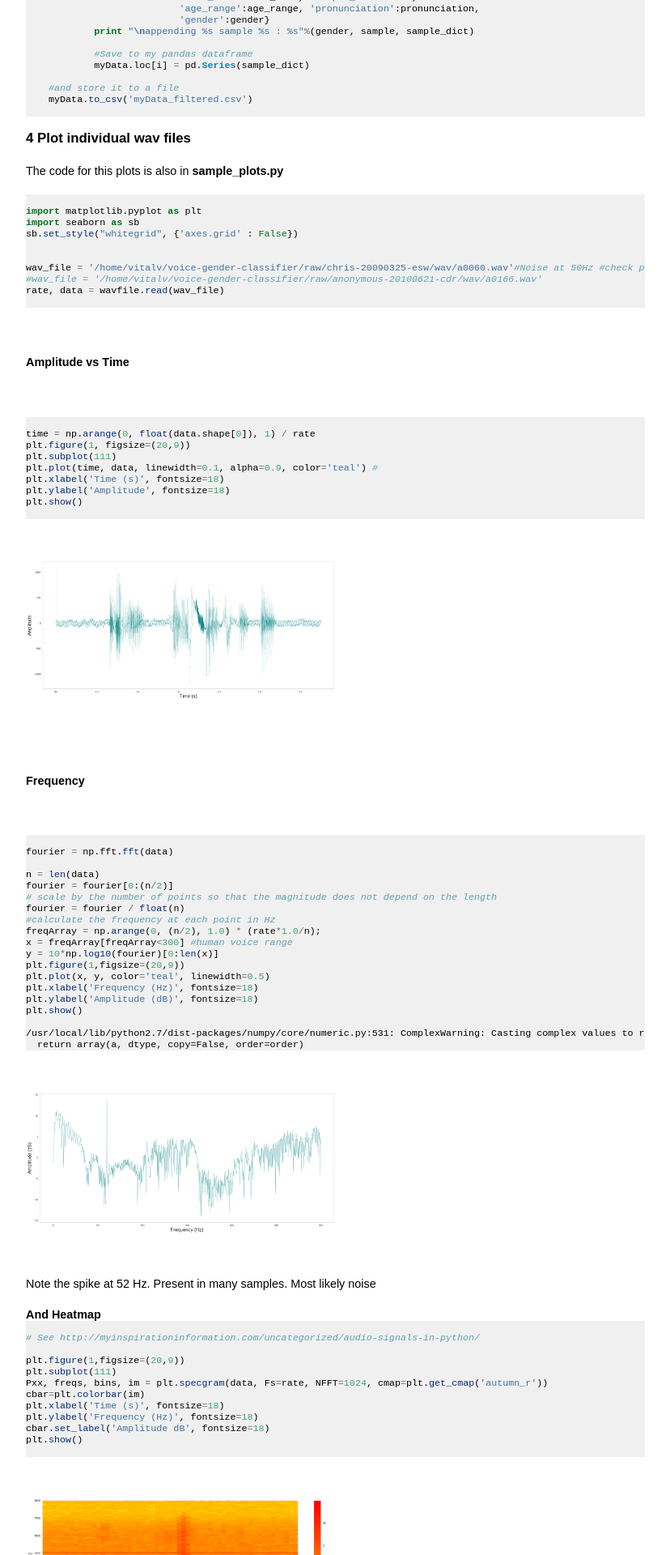
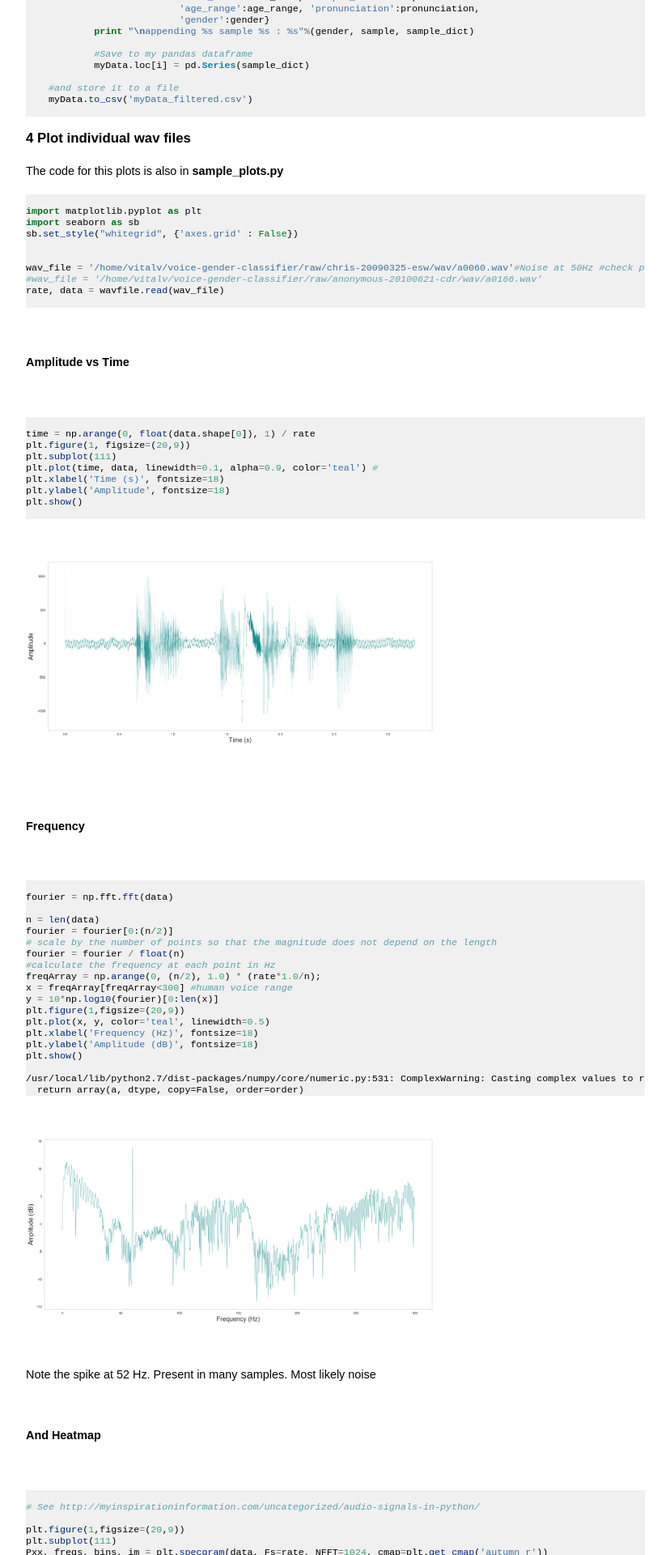
Before and after one commit to vitalv/vitalv.github.io, a Jekyll site: the page built from _projects/voice-gender-classifier.md, in a window 1280 px wide. Shown: the part 4480-6400 px from the top of the page at 81% size, without its empty margins (234-1062 px from the left). Built offline with Jekyll 4.4.1, drawn with Linux system fonts in a browser that asks for light colours.

Commit message:
things and stuff

````diff
--- a/_projects/voice-gender-classifier.md
+++ b/_projects/voice-gender-classifier.md
@@ -364,7 +364,7 @@
 ```
 
 
-![png](img/output_32_0.png){:height="50%" width="50%"}
+![png](img/output_32_0.png){:height="66%" width="66%"}
 
 <br>
 #### Frequency
@@ -395,12 +395,13 @@
 
 
 
-![png](img/output_34_1.png){:height="50%" width="50%"}
+![png](img/output_34_1.png){:height="66%" width="66%"}
 
 Note the spike at 52 Hz. Present in many samples. Most likely noise
 
+<br>
 #### And Heatmap
-
+<br>
 
 ```python
 
@@ -418,7 +419,7 @@
 ```
 
 
-![png](img/output_37_0.png){:height="50%" width="50%"}
+![png](img/output_37_0.png){:height="66%" width="66%"}
 
 
 ### 5 Classification models
@@ -453,8 +454,9 @@
 
 ```
 
+<br>
 #### Basic barplots on number of male/female; pronunciation types; age_ranges
-
+<br>
 
 ```python
 
@@ -467,7 +469,7 @@
 ```
 
 
-![png](img/output_44_0.png){:height="50%" width="50%"}
+![png](img/output_44_0.png){:height="66%" width="66%"}
 
 
 
@@ -482,7 +484,7 @@
 ```
 
 
-![png](img/output_45_0_v.png){:height="50%" width="50%"}
+![png](img/output_45_0_v.png){:height="66%" width="66%"}
 
 
 
@@ -497,7 +499,7 @@
 ```
 
 
-![png](img/output_46_0.png){:height="50%" width="50%"}
+![png](img/output_46_0.png){:height="66%" width="66%"}
 
 
 ### Features Distribution on the split (male/female) dataset
@@ -536,11 +538,12 @@
 ```
 
 
-![png](img/output_48_0.png){:height="50%" width="50%"}
+![png](img/output_48_0.png){:height="66%" width="66%"}
 
 
 ### Modeling using different ML algorithms from sklearn
 
+<br>
 #### Try different ML algorithms. From Sklearn:
 
 **Decision Trees (DTs)** are a non-parametric supervised learning method used for classification and regression. The goal is to create a model that predicts the value of a target variable by learning simple decision rules inferred from the data features.
@@ -658,7 +661,7 @@
 ```
 
 
-![png](img/output_54_0.png){:height="50%" width="50%"}
+![png](img/output_54_0.png){:height="66%" width="66%"}
 
 
 
@@ -669,7 +672,7 @@
 ```
 
 
-![png](img/output_55_0.png){:height="50%" width="50%"}
+![png](img/output_55_0.png){:height="66%" width="66%"}
 
 
 
@@ -680,7 +683,7 @@
 ```
 
 
-![png](img/output_56_0.png){:height="50%" width="50%"}
+![png](img/output_56_0.png){:height="66%" width="66%"}
 
 
 
@@ -699,7 +702,7 @@
 ```
 
 
-![png](img/output_57_0.png){:height="50%" width="50%"}
+![png](img/output_57_0.png){:height="66%" width="66%"}
 
 
 ### Discussion. Feature selection. Model performance and applicability
````
